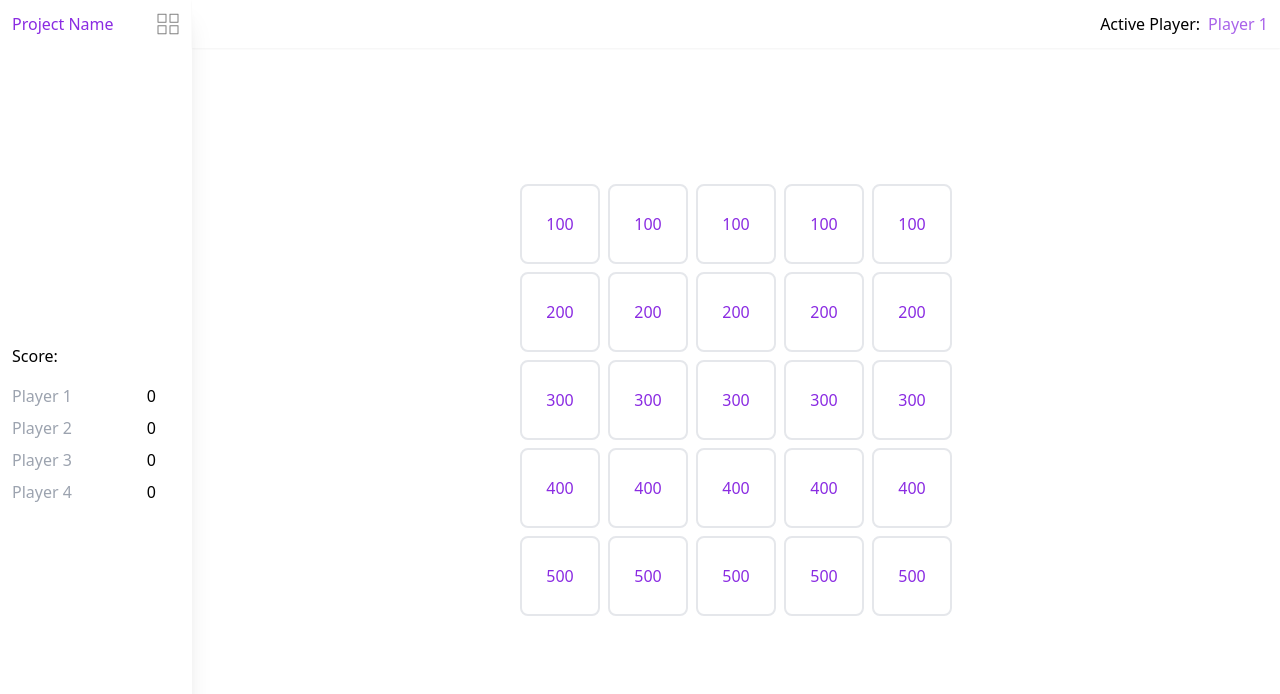
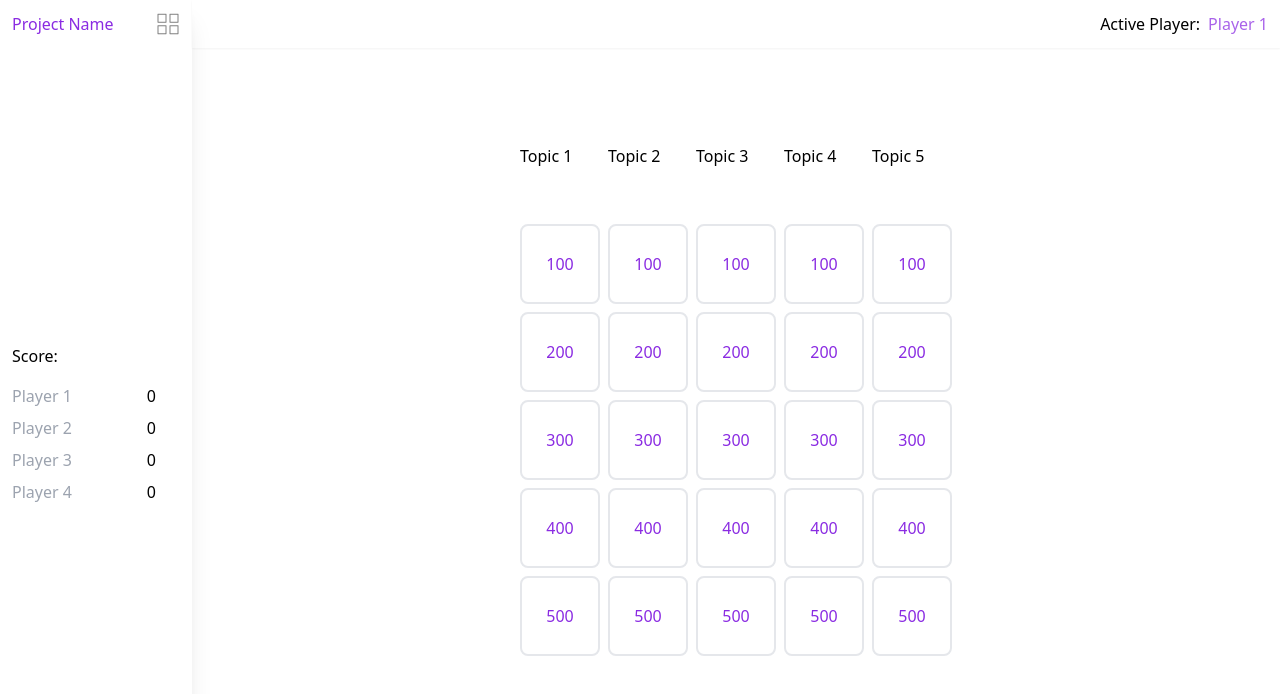
Before and after one commit to minsuk2609/jeopardy-game, a React (Vite) app: page / in a window 1280 px wide. Shown: the top 694 px of the page. Built offline with nearby package versions, Linux system fonts and the light colour scheme.

Commit message:
Added Topic Row

```diff
--- a/src/components/Main.tsx
+++ b/src/components/Main.tsx
@@ -1,5 +1,6 @@
 import Board from "./Board";
 import Header from "./Header";
+import TopicRow from "./TopicRow";
 
 export default function Main(props: any): JSX.Element {
     return (
@@ -7,7 +8,8 @@ export default function Main(props: any): JSX.Element {
             <Header
                 status={props.status}
             />
-            <div className="flex justify-center">
+            <div className="flex flex-col items-center">
+                <TopicRow />
                 <Board />
             </div>
         </div>
--- a/src/components/NavBar.tsx
+++ b/src/components/NavBar.tsx
@@ -2,7 +2,7 @@ export default function NavBar({players, setPlayer, status, setStatus}: any): JS
 
     return (
         <div>
-            <button className={`absolute top-3 left-3 z-50- ${status ? "" : "hidden"}`} onClick={() => {
+            <button className={`absolute top-3 left-3 z-50 ${status ? "" : "hidden"}`} onClick={() => {
                 setStatus(!status);
             }}>
                 <img className="w-6 transition opacity-50 hover:opacity-100" src="/public/dashboard.png"/>
--- /dev/null
+++ b/src/components/TopicRow.tsx
@@ -0,0 +1,11 @@
+export default function TopicColumn(props: any): JSX.Element {
+    return (
+        <div className="flex gap-2">
+            <div className="w-20 h-20">Topic 1</div>
+            <div className="w-20 h-20">Topic 2</div>
+            <div className="w-20 h-20">Topic 3</div>
+            <div className="w-20 h-20">Topic 4</div>
+            <div className="w-20 h-20">Topic 5</div>
+        </div>
+    );
+}
```
